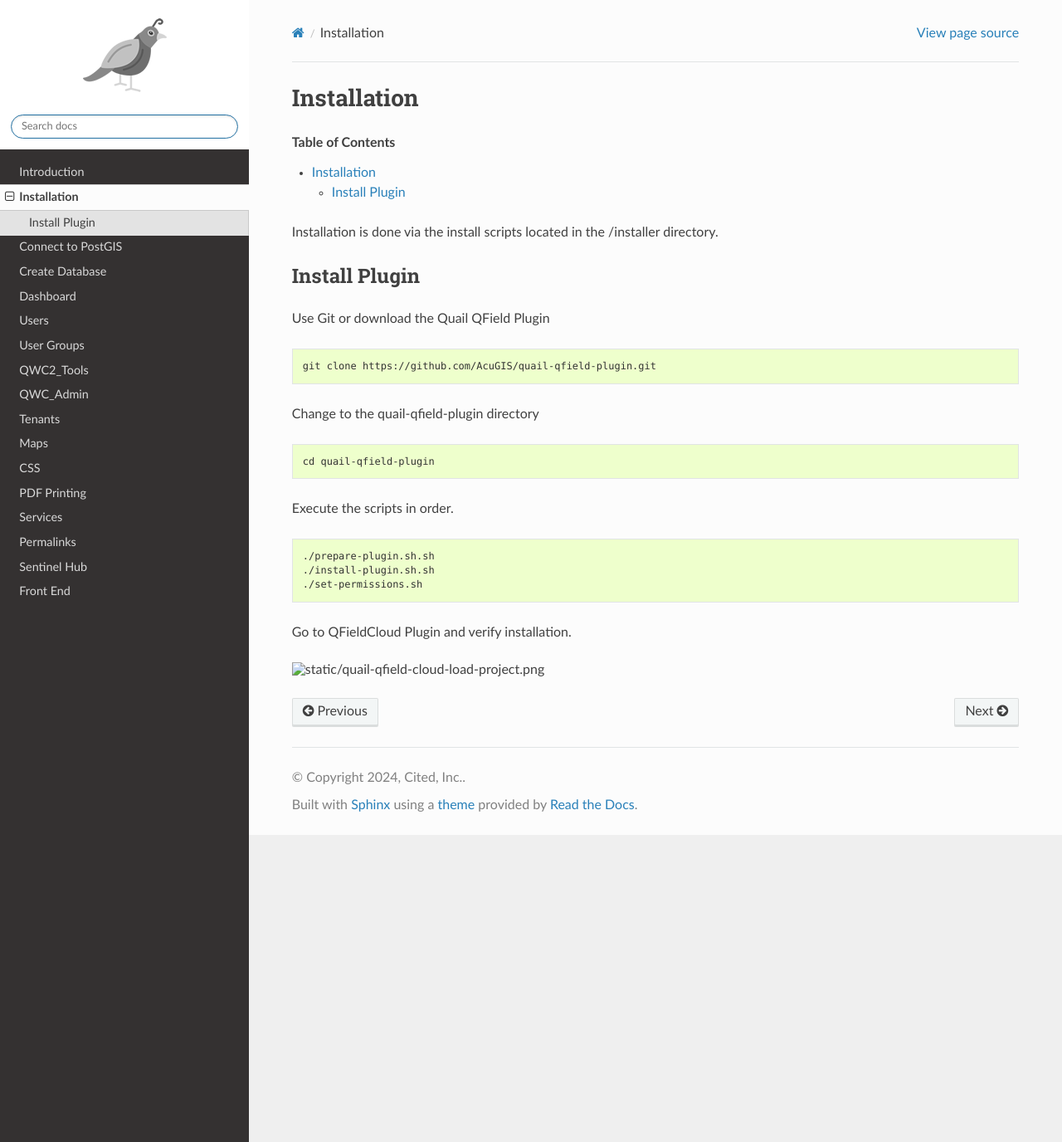
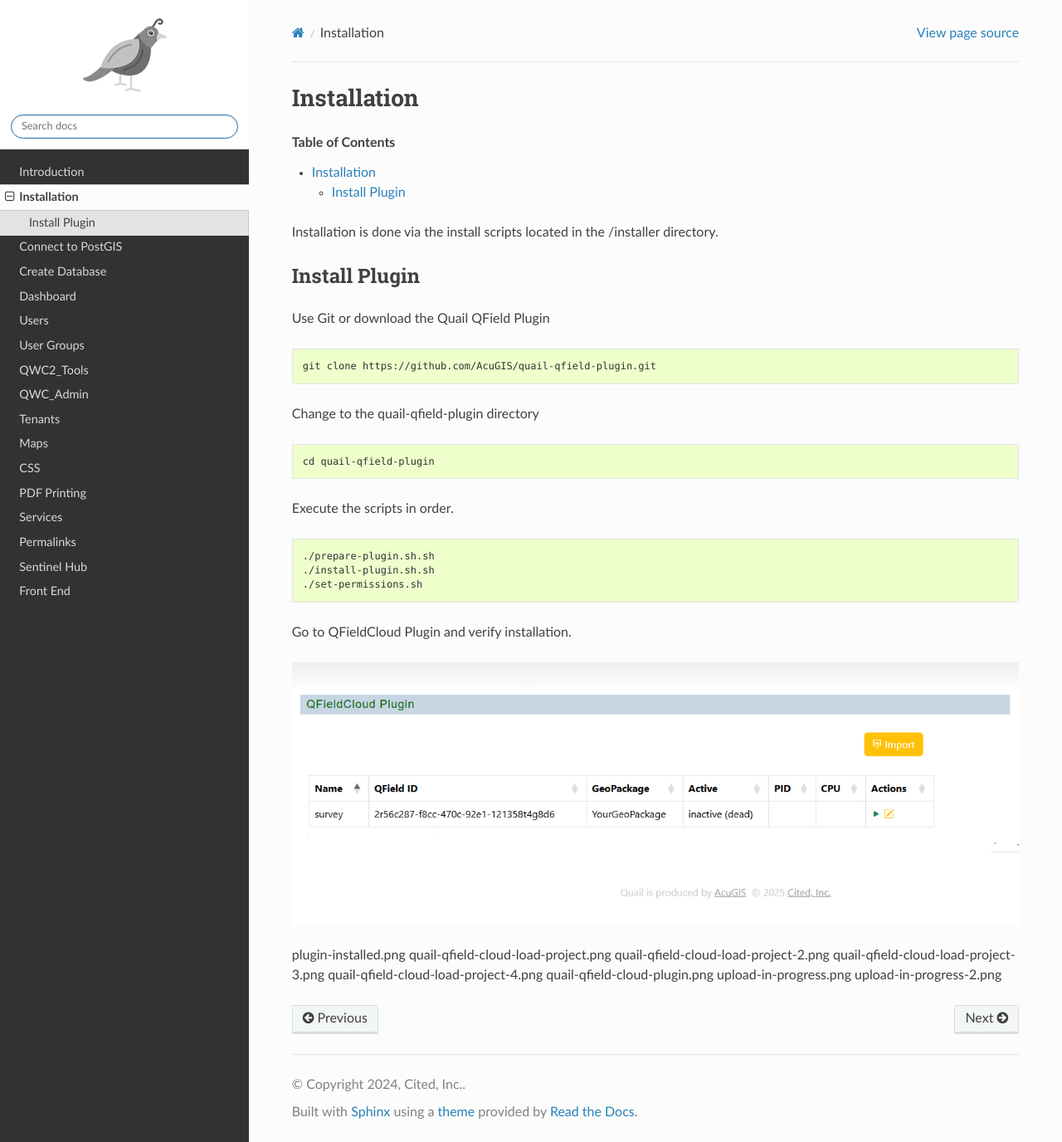
Before and after one commit to AcuGIS/readdocs, a Sphinx documentation site: the page built from docs/source/install.rst, in a window 1280 px wide and 1376 px high. Shown: the whole window at 83% size. Built offline with Sphinx 7.4.7 and the Read the Docs theme 3.1.0, drawn with Linux system fonts in a browser that asks for light colours.

Commit message:
Update install.rst

```diff
--- a/docs/source/install.rst
+++ b/docs/source/install.rst
@@ -41,4 +41,15 @@
 
 Go to QFieldCloud Plugin and verify installation.
 
-.. image:: static/quail-qfield-cloud-load-project.png
+.. image:: _static/plugin-install-confirm.png
+
+
+
+plugin-installed.png
+quail-qfield-cloud-load-project.png
+quail-qfield-cloud-load-project-2.png
+quail-qfield-cloud-load-project-3.png
+quail-qfield-cloud-load-project-4.png
+quail-qfield-cloud-plugin.png
+upload-in-progress.png
+upload-in-progress-2.png
```
